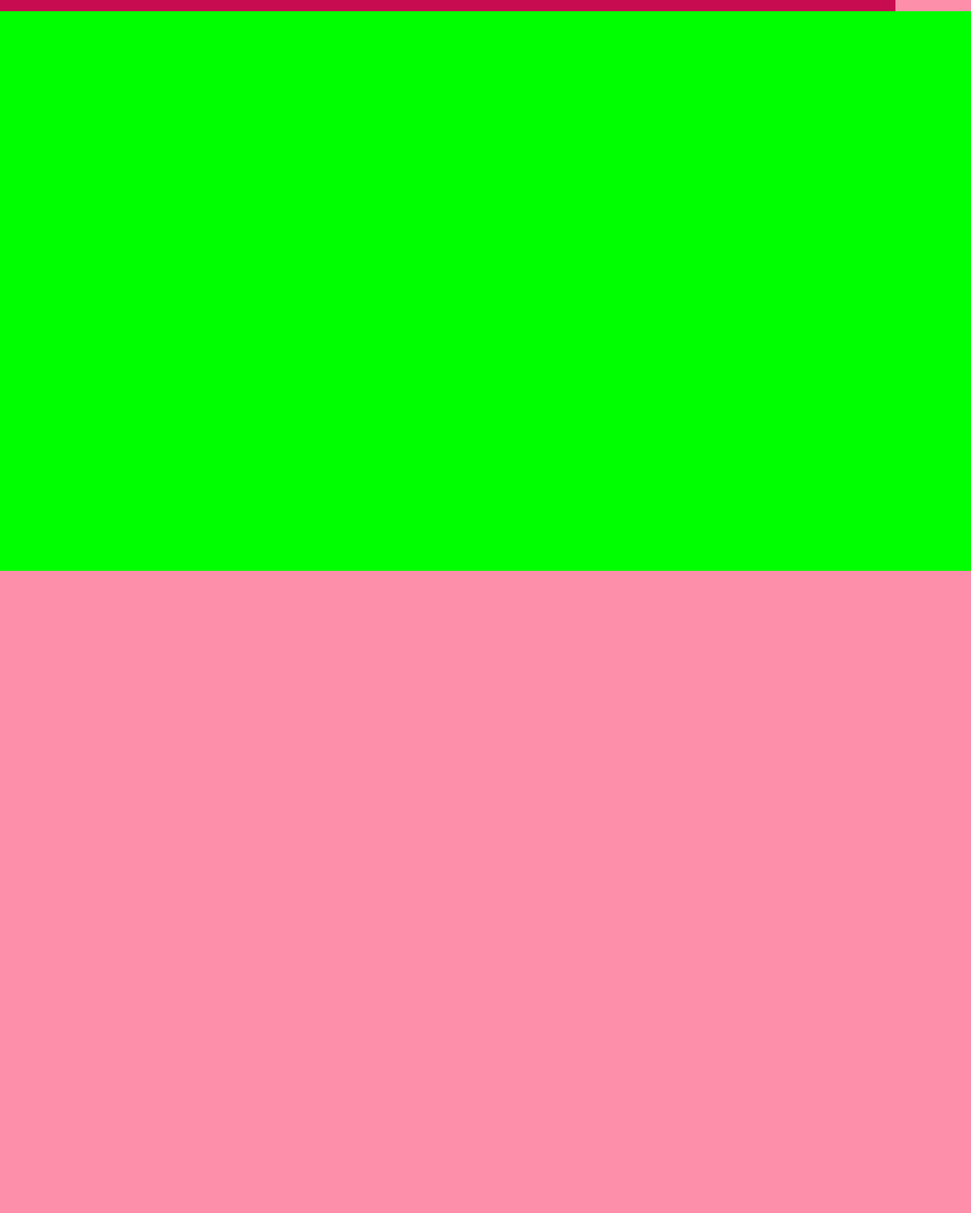
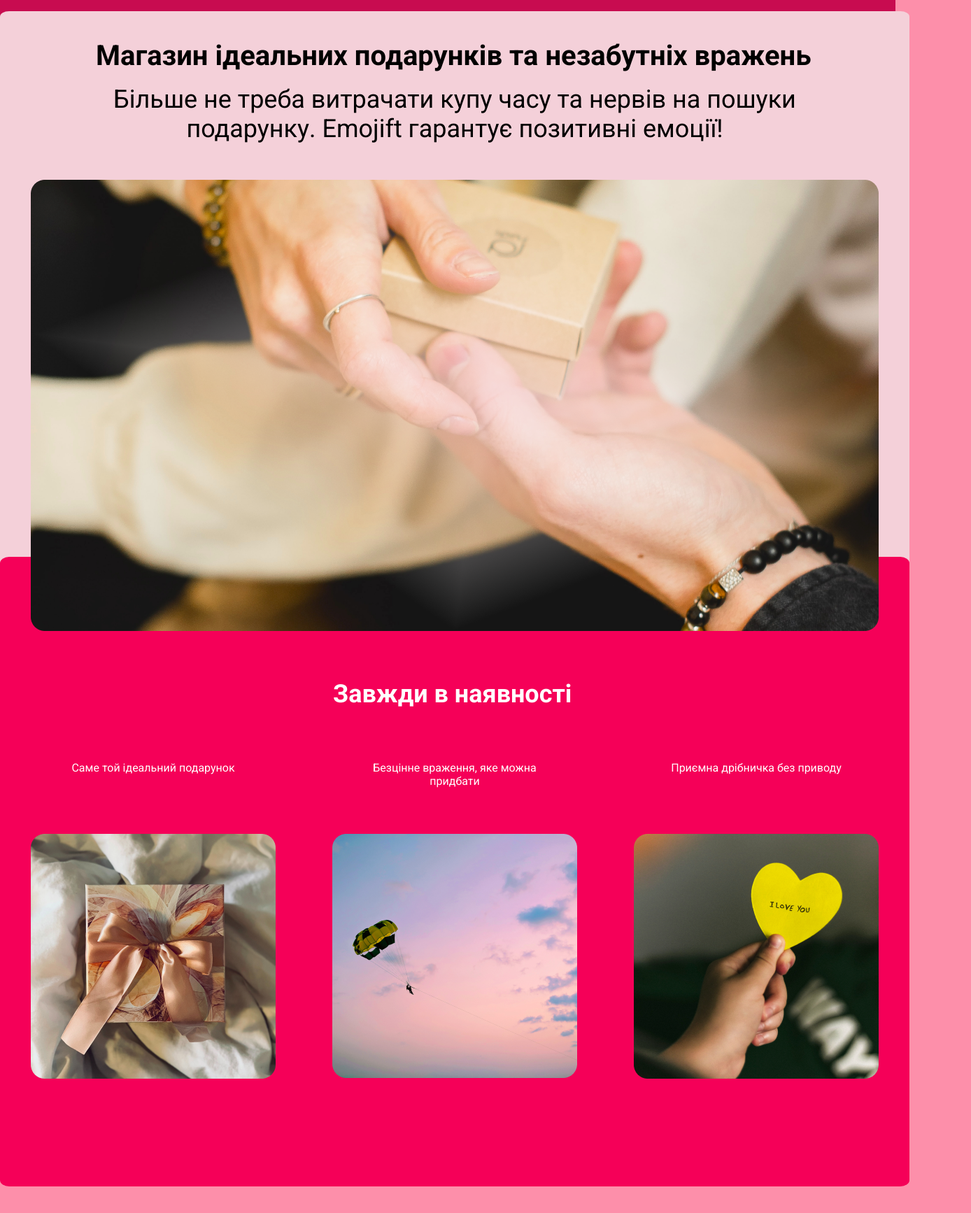
Before and after one commit to dariiagrim/emojift, a plain HTML site: page index.html in a window 1280 px wide. Shown: the part 134-1868 px from the top of the page at 70% size, 1388 px wide, since content can reach past the window. Before the commit the page ends 1150 px from the top, so only its background shows below. Drawn offline with Linux system fonts and the light colour scheme.

Commit message:
Add 2 blocks

```diff
--- a/index.html
+++ b/index.html
@@ -4,7 +4,9 @@
     <meta charset="UTF-8">
     <meta name="viewport" content="width=device-width, initial-scale=1.0">
     <link rel="preconnect" href="https://fonts.gstatic.com">
-<link href="https://fonts.googleapis.com/css2?family=Roboto+Mono:ital,wght@0,400;1,100;1,400&display=swap" rel="stylesheet">
+    <link href="https://fonts.googleapis.com/css2?family=Roboto+Mono:ital,wght@0,400;1,100;1,400&display=swap" rel="stylesheet">
+    <link rel="preconnect" href="https://fonts.gstatic.com">
+    <link href="https://fonts.googleapis.com/css2?family=Roboto:wght@400;700&display=swap" rel="stylesheet">
     <link rel="stylesheet" href="./styles.css">
     <link rel="stylesheet" href="./main.css">
     <title>Emojift</title>
@@ -41,9 +43,33 @@
         <div class="main__block1">
             <div class="outside__container outside__block1">
                 <div class="inside__container inside__block1">
-
+                    <h1 class="block1__main-text">Магазин ідеальних подарунків та незабутніх вражень</h1>
+                    <h2 class="block1__description-text">Більше не треба витрачати купу часу та нервів на пошуки подарунку. Emojift гарантує позитивні емоції!</h2>
+                    <img src="./img/mainPage/main1.png" alt="Main image" class="block1__main-image">
                 </div>
             </div>
+        </div>
+        <div class="main__block2">
+            <div class="outside__container outside__block2">
+                <div class="inside__container inside__block2">
+                    <h2 class="block2__main-text">Завжди в наявності</h2>
+                    <div class="block2__buy-options">
+                        <div class="block2__buy-item">
+                            <p class="buy-description">Саме той ідеальний подарунок</p>
+                            <img src="./img/mainPage/main2.png" alt="Perfect gift" class="buy-img">
+                        </div>
+                        <div class="block2__buy-item">
+                            <p class="buy-description">Безцінне враження, яке можна придбати</p>
+                            <img src="./img/mainPage/main3.png" alt="Perfect gift" class="buy-img">
+                        </div>
+                        <div class="block2__buy-item">
+                            <p class="buy-description">Приємна дрібничка без приводу</p>
+                            <img src="./img/mainPage/main4.png" alt="Perfect gift" class="buy-img">
+                        </div>
+                    </div>
+                </div>
+            </div>
+
         </div>
     </main>
 </body>
--- a/main.css
+++ b/main.css
@@ -1,6 +1,81 @@
-.outside__block1 {
-  background-color: lime;
-  height: 800px;
+.main__block1 {
   position: relative;
   bottom: 200px;
+  height: 800px;
 }
+
+.outside__block1 {
+  background-color: #f4d0d9;
+
+  border-radius: 1%;
+  font-family: "Roboto", sans-serif;
+  padding-top: 40px;
+  box-sizing: border-box;
+}
+
+.block1__main-text {
+  font-weight: 700;
+  font-size: 40px;
+  width: 1026px;
+  height: 50px;
+  margin: auto;
+  margin-bottom: 15px;
+}
+
+.block1__description-text {
+  font-weight: 400;
+  font-size: 36px;
+  width: 993px;
+  text-align: center;
+  height: 76px;
+  margin: auto;
+  margin-bottom: 60px;
+}
+
+.block1__main-image {
+  z-index: 1000;
+  position: relative;
+}
+
+.main__block2 {
+  height: 900px;
+  position: relative;
+  bottom: 220px;
+  font-family: "Roboto", sans-serif;
+}
+
+.outside__block2 {
+  background-color: #f50058;
+  border-radius: 1%;
+  box-sizing: border-box;
+  padding-top: 175px;
+  color: #fff;
+}
+
+.block2__main-text {
+  font-size: 36px;
+  width: 348px;
+  height: 42px;
+  font-weight: 700;
+  margin: auto;
+  margin-bottom: 75px;
+}
+
+.block2__buy-options {
+  display: flex;
+  justify-content: space-between;
+}
+
+.block2__buy-item {
+  height: 454px;
+  display: flex;
+  flex-direction: column;
+  justify-content: space-between;
+  align-items: center;
+}
+
+.buy-description {
+  width: 260px;
+  height: 56px;
+  text-align: center;
+}
```
